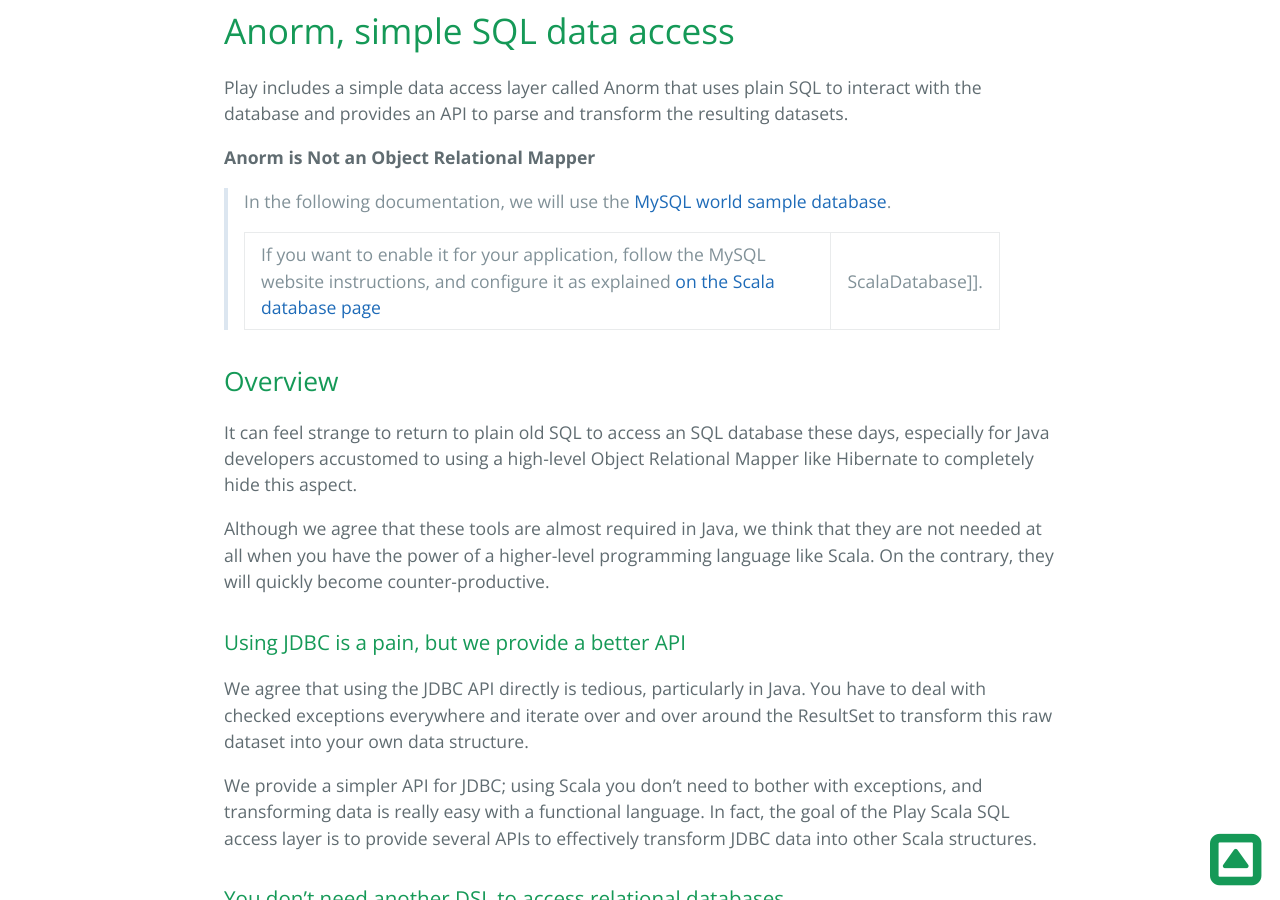
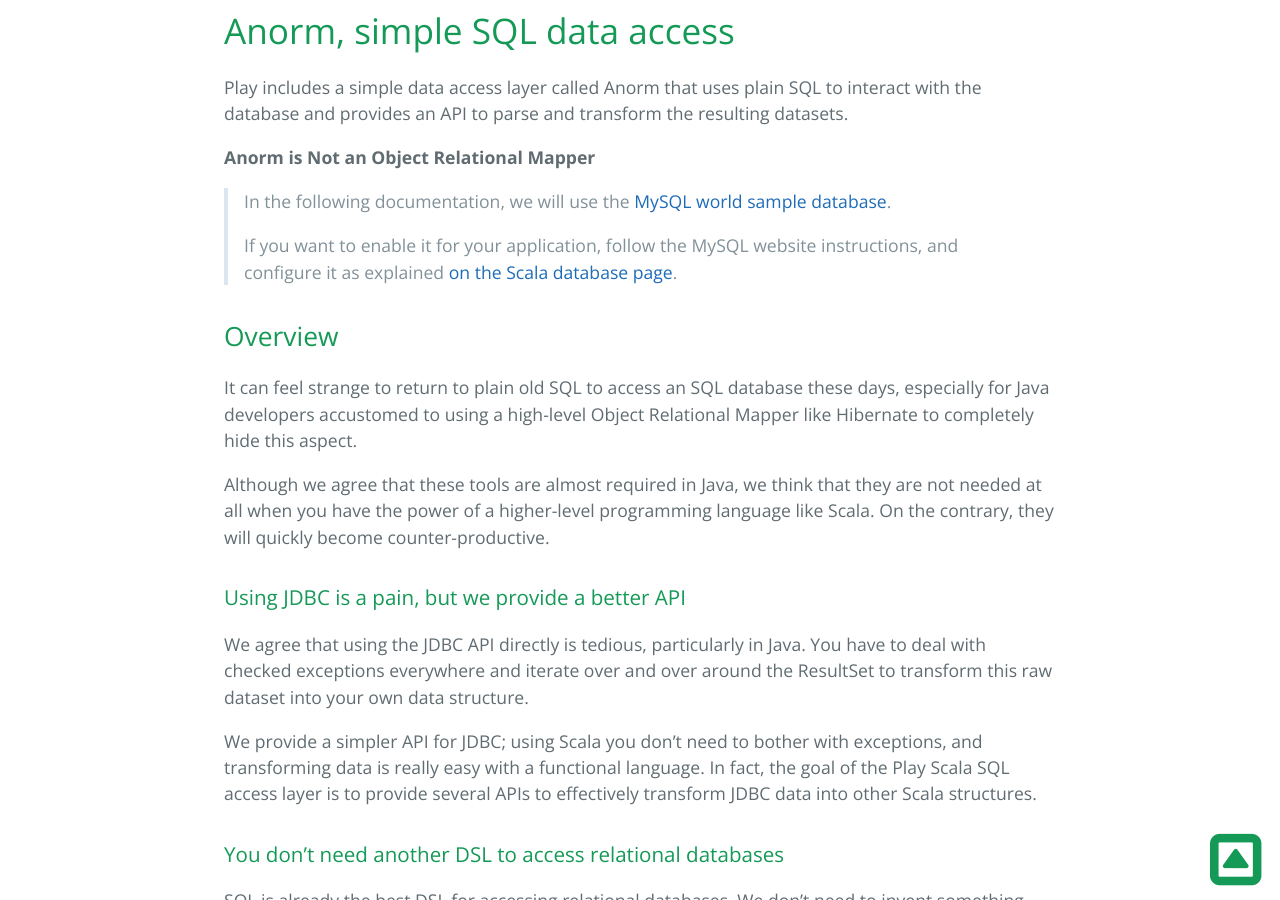
Before and after one commit to playframework/anorm, a Jekyll site: the page built from index.md, in a window 1280 px wide and 900 px high, scrolled down 411 px. Built offline with Jekyll 4.4.1, drawn with Linux system fonts in a browser that asks for light colours.

Commit message:
Fix documentation

```diff
--- a/index.md
+++ b/index.md
@@ -11,7 +11,7 @@ Play includes a simple data access layer called Anorm that uses plain SQL to int
 
 > In the following documentation, we will use the [MySQL world sample database](http://dev.mysql.com/doc/index-other.html).
 >
-> If you want to enable it for your application, follow the MySQL website instructions, and configure it as explained [on the Scala database page](https://playframework.com/documentation/latest/ScalaDatabase)| ScalaDatabase]].
+> If you want to enable it for your application, follow the MySQL website instructions, and configure it as explained [on the Scala database page](https://playframework.com/documentation/latest/ScalaDatabase).
 
 ## Overview
 
```
Also changed, not shown: other parts of index.md (+1 -1 lines).
